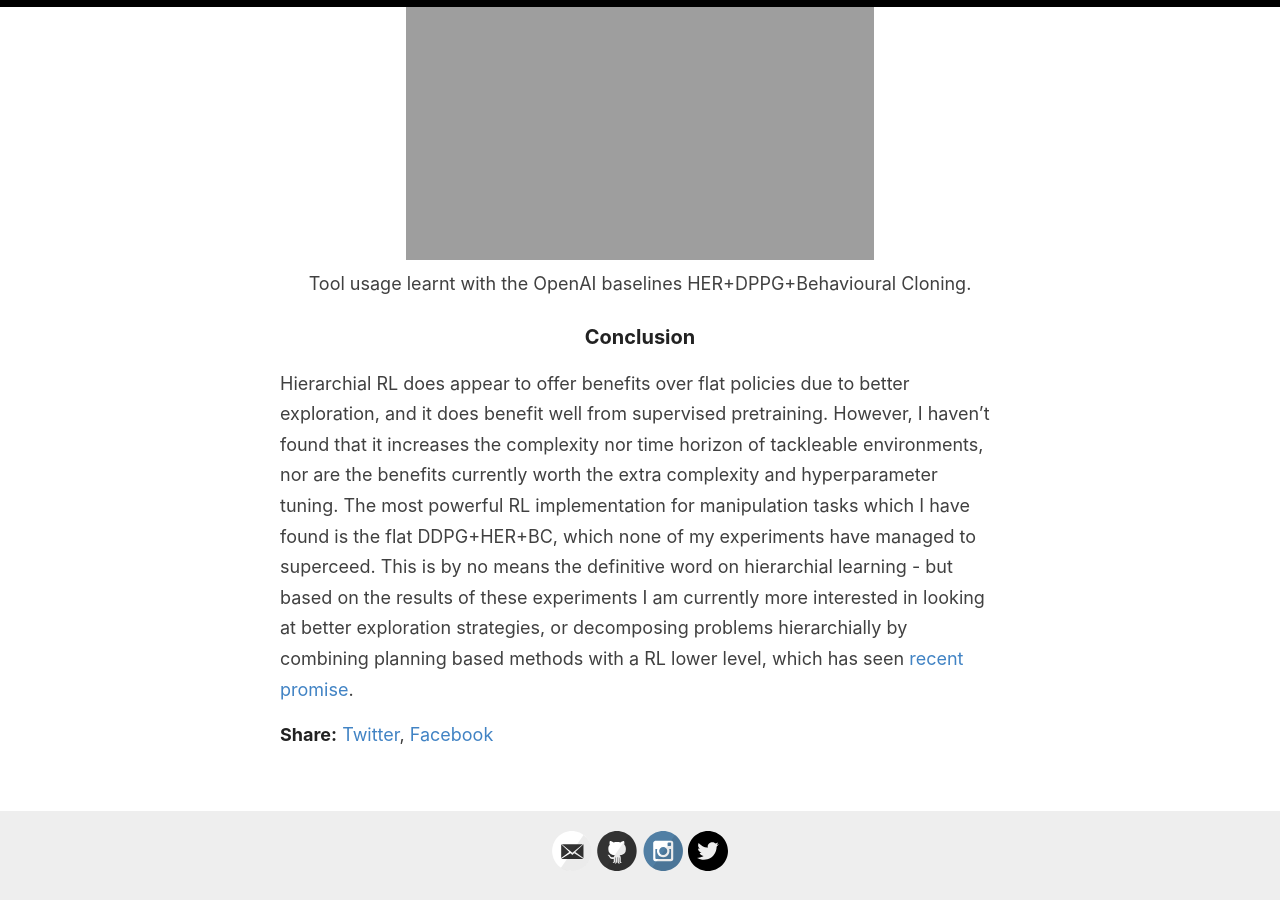
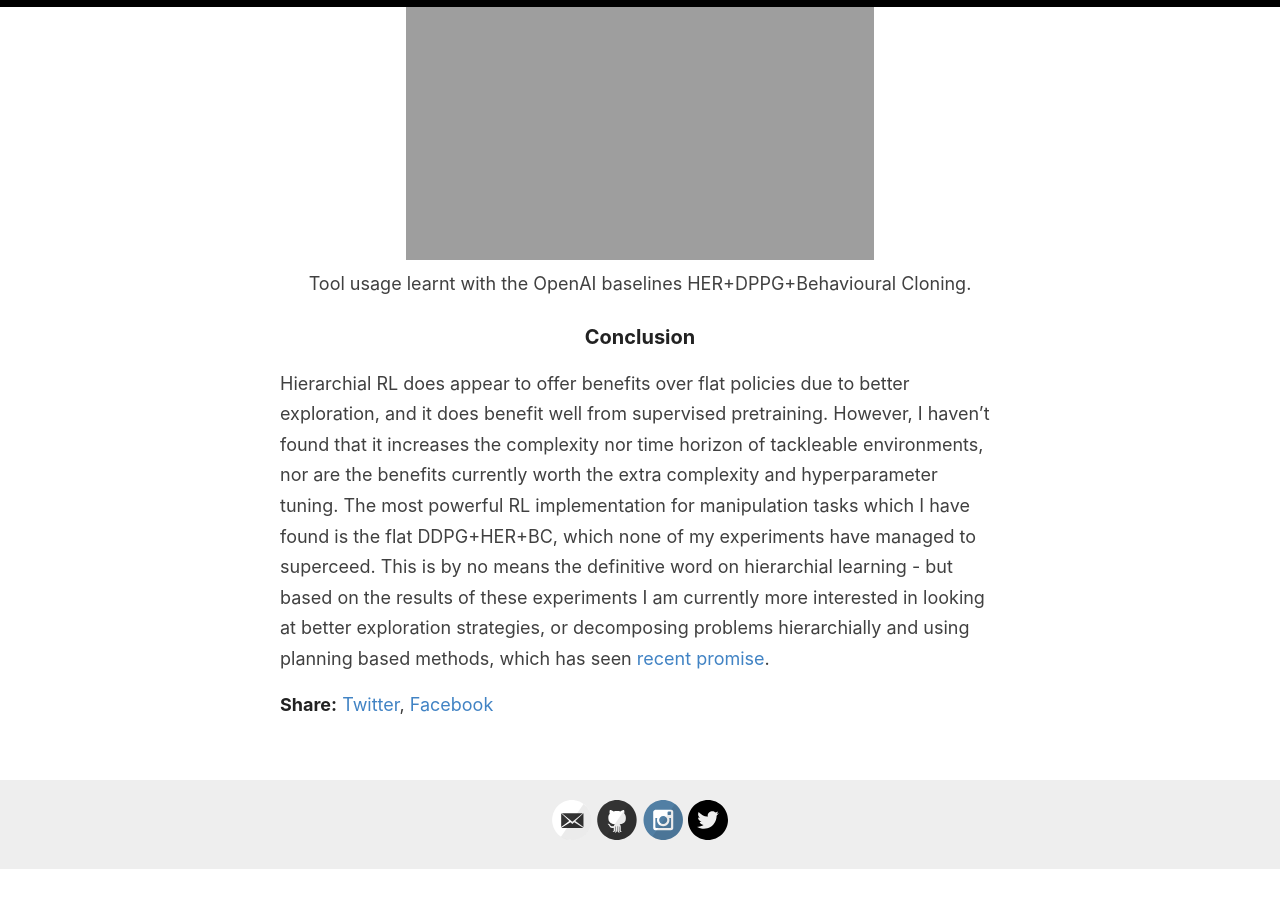
Before and after one commit to sholtodouglas/sholtodouglas.github.io, a Jekyll site: the page built from _posts/2020-06-03-DoesHierarchialRLWorkYet.md, in a window 1280 px wide and 900 px high, scrolled down 15981 px. Built offline with Jekyll 4.4.1, drawn with Linux system fonts in a browser that asks for light colours; formulas are drawn with MathJax 3; after the commit the page ends 16851 px from its top, so only the background shows below that.

Commit message:
Update 2020-06-03-DoesHierarchialRLWorkYet.md

```diff
--- a/_posts/2020-06-03-DoesHierarchialRLWorkYet.md
+++ b/_posts/2020-06-03-DoesHierarchialRLWorkYet.md
@@ -203,4 +203,4 @@
 
 ### Conclusion
 
-Hierarchial RL does appear to offer benefits over flat policies due to better exploration, and it does benefit well from supervised pretraining. However, I haven't found that it increases the complexity nor time horizon of tackleable environments, nor are the benefits currently worth the extra complexity and hyperparameter tuning. The most powerful RL implementation for manipulation tasks which I have found is the flat DDPG+HER+BC, which none of my experiments have managed to superceed. This is by no means the definitive word on hierarchial learning - but based on the results of these experiments I am currently more interested in looking at better exploration strategies, or decomposing problems hierarchially by combining planning based methods with a RL lower level, which has seen [recent](https://arxiv.org/abs/2002.12336) [promise](https://arxiv.org/pdf/1909.05829.pdf).
+Hierarchial RL does appear to offer benefits over flat policies due to better exploration, and it does benefit well from supervised pretraining. However, I haven't found that it increases the complexity nor time horizon of tackleable environments, nor are the benefits currently worth the extra complexity and hyperparameter tuning. The most powerful RL implementation for manipulation tasks which I have found is the flat DDPG+HER+BC, which none of my experiments have managed to superceed. This is by no means the definitive word on hierarchial learning - but based on the results of these experiments I am currently more interested in looking at better exploration strategies, or decomposing problems hierarchially and using planning based methods, which has seen [recent](https://arxiv.org/abs/2002.12336) [promise](https://arxiv.org/pdf/1909.05829.pdf).
```
